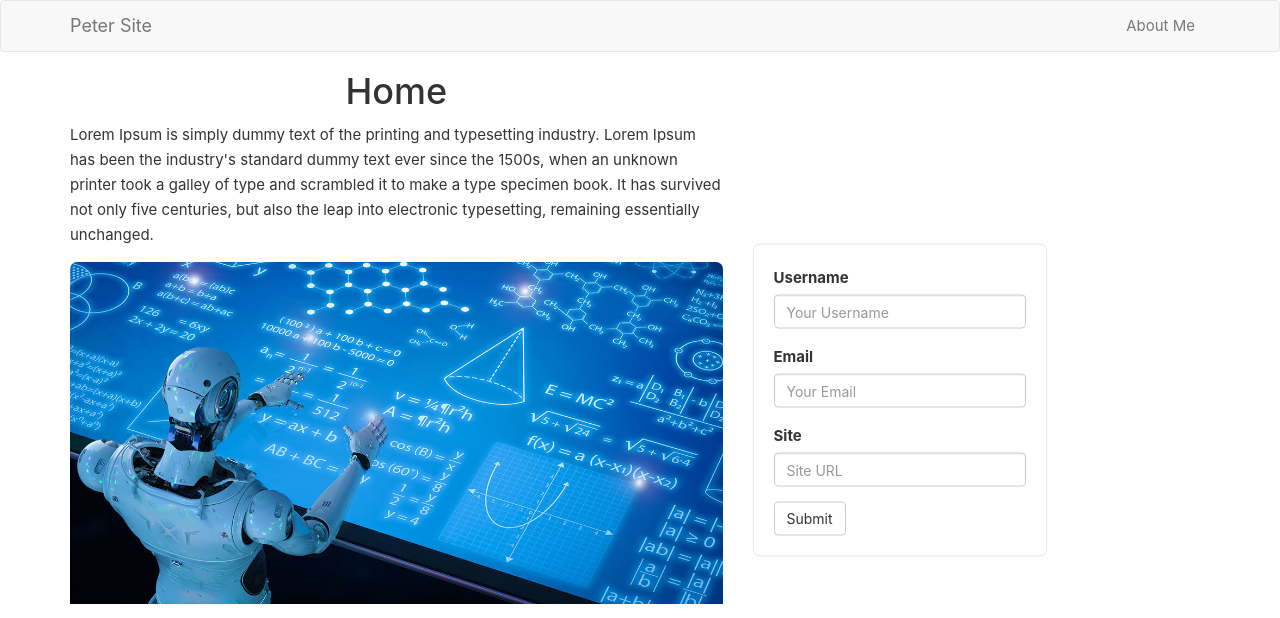
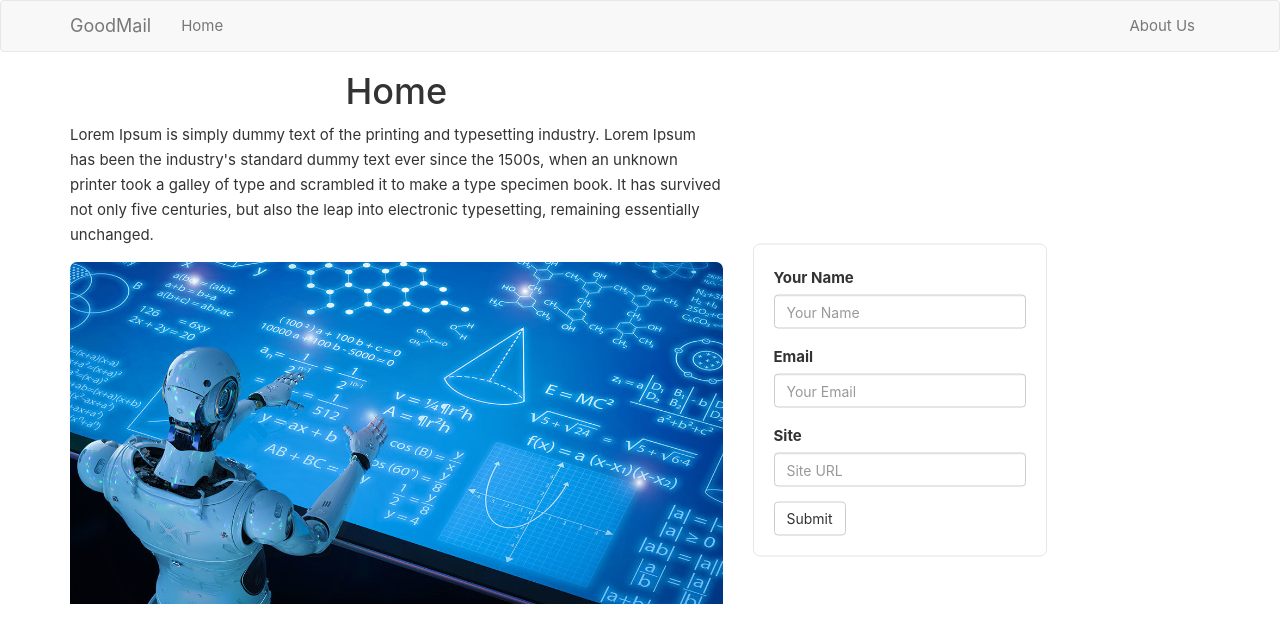
Before and after one commit to GitauHarrison/Goodmail, a Flask app: page /home in a window 1280 px wide. Shown: the top 618 px of the page. Run offline with Flask 2, Linux system fonts and the light colour scheme; parts of the project's set-up code (start-up, migrations or seed data) failed here and were passed over; some libraries are stand-ins or nearby versions.

Commit message:
Update navbar and form

```diff
--- a/app/forms.py
+++ b/app/forms.py
@@ -4,7 +4,7 @@ from wtforms.validators import DataRequired, Email, ValidationError
 from app.models import User
 
 class HomeForm(FlaskForm):
-    username = StringField('Username', validators=[DataRequired()], render_kw={"placeholder": "Your Username"})
+    username = StringField('Your Name', validators=[DataRequired()], render_kw={"placeholder": "Your Name"})
     email = StringField('Email', validators=[DataRequired(), Email()], render_kw={"placeholder": "Your Email"})
     site_url = StringField('Site', validators=[DataRequired()], render_kw={"placeholder": "Site URL"})
     submit = SubmitField('Submit')
--- a/app/routes.py
+++ b/app/routes.py
@@ -12,6 +12,7 @@ def home():
         db.session.add(user)
         db.session.commit()
         flash('Your data was saved successfully!')
+        return redirect(url_for('home'))
     return render_template('home.html', title = 'Home', form = form)
 
 @app.route('/about')
--- a/app/templates/about.html
+++ b/app/templates/about.html
@@ -2,7 +2,7 @@
 {% import 'bootstrap/wtf.html' as wtf %}
 
 {% block app_content %}
-        <div class="row updates">
+        <div class="row">
             <div class="col-xs-12 col-sm-12 col-md-12 col-lg-12 col-xl-12">
                 <div class="row">
                     <div class="col-xs-12 col-sm-12 col-md-12 col-lg-12 col-xl-12 text-center">
--- a/app/templates/base.html
+++ b/app/templates/base.html
@@ -28,11 +28,14 @@
                     <span class="icon-bar"></span>
                     <span class="icon-bar"></span>
                 </button>
-                <a class="navbar-brand" href=" {{ url_for('home') }} ">Peter Site</a>
+                <a class="navbar-brand" href=" {{ url_for('home') }} ">GoodMail</a>
             </div>
             <div class="collapse navbar-collapse" id="bs-example-navbar-collapse-1">
+                <ul class="nav navbar-nav">
+                    <li><a href=" {{ url_for('home') }} ">Home</a></li>
+                </ul>
                 <ul class="nav navbar-nav navbar-right">
-                    <li><a href=" {{ url_for('about') }} ">About Me</a></li>
+                    <li><a href=" {{ url_for('about') }} ">About Us</a></li>
                 </ul>
             </div>
         </div>
--- a/app/templates/home.html
+++ b/app/templates/home.html
@@ -2,7 +2,7 @@
 {% import 'bootstrap/wtf.html' as wtf %}
 
 {% block app_content %}
-        <div class="row updates">
+        <div class="row">
             <div class="col-xs-12 col-sm-12 col-md-7 col-lg-7 col-xl-7">
                <div class="scrollable">
                     <div class="row">
```
